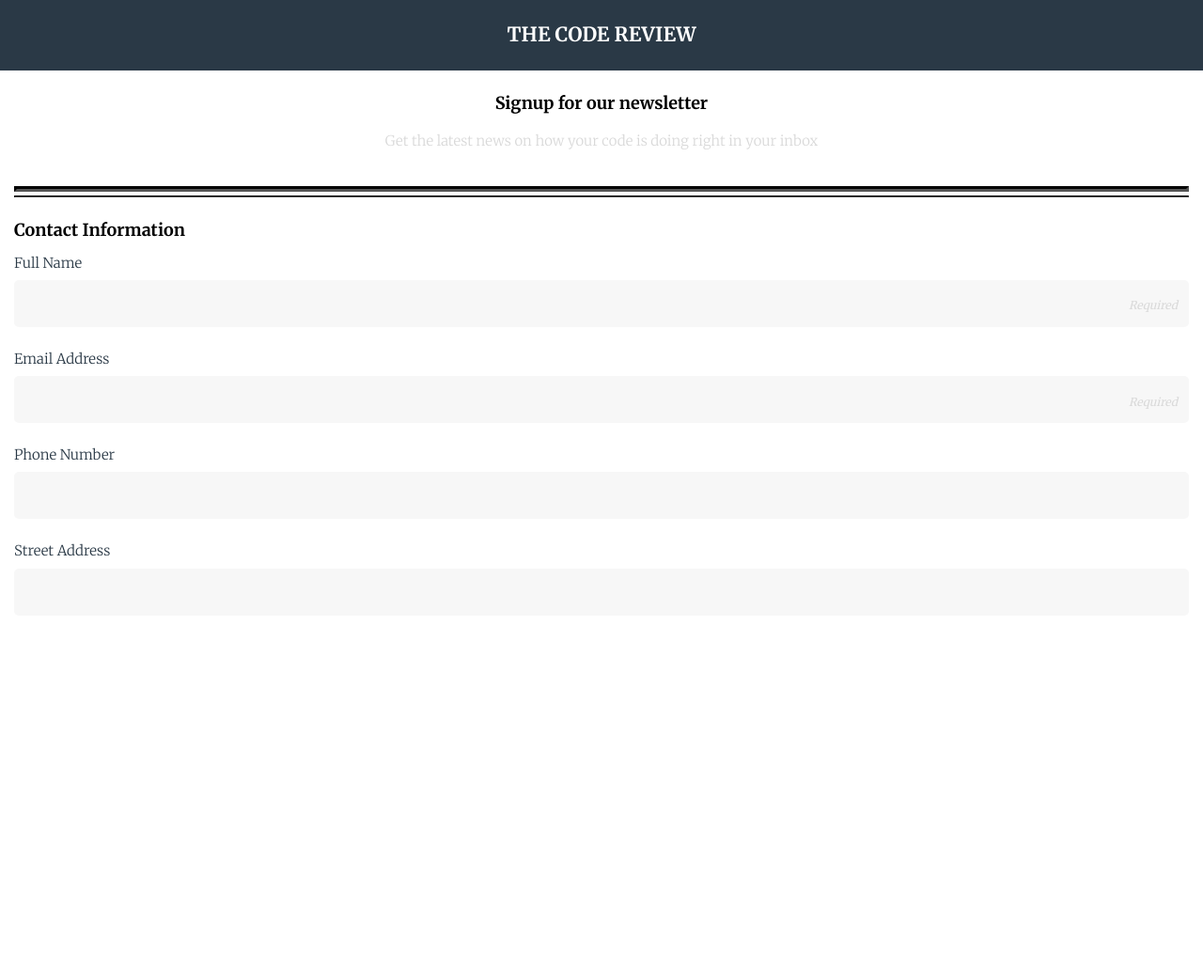
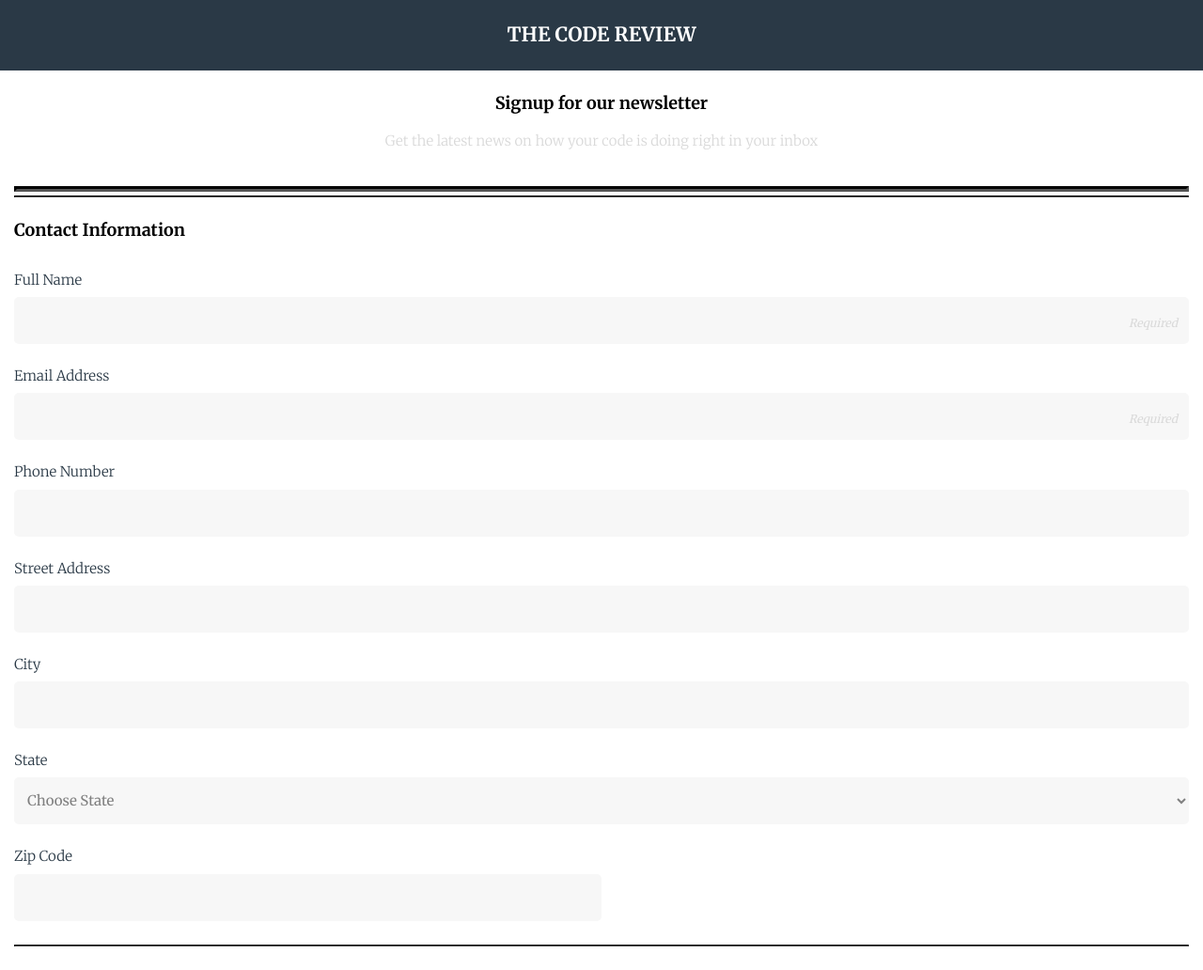
Before and after one commit to joeyashulman/techdegree-project-3, a plain HTML site: page index.html in a window 1280 px wide. Shown: the whole page at 94% size. Before the commit the page ends 800 px from the top, so only its background shows below. Drawn offline with Linux system fonts and the light colour scheme.

Commit message:
Morning commit on 8/27

```diff
--- a/css/style.css
+++ b/css/style.css
@@ -66,6 +66,7 @@ input[type="text"]::placeholder {
 }
 
 input[type="text"] {
+    cursor: pointer;
     font-size: 18px;
     padding-left: 10px;
     height: 50px;
@@ -82,6 +83,31 @@ input[type="text"]:focus {
     border-color: #2a3946;
 }
 
+input[id="zip"] {
+    width: 50%;
+}
+
+
+select[name="user_state"] {
+    cursor: pointer;
+    font-size: 15px;
+    color: grey;
+    padding-left: 10px;
+    height: 50px;
+    border-radius: 5px;
+    border: none;
+    background-color: rgb(247, 247, 247);
+    margin-bottom: 25px;
+    width: 100%;
+}
+
+select[name="user_state"]:focus {
+    outline: none;
+    border: solid;
+    border-width: 2px;
+    border-color: #2a3946;
+}
+
 
 label {
     display: block;
--- a/index.html
+++ b/index.html
@@ -20,7 +20,7 @@
             <hr>
         </div>
         <form action="index.html" method="post">
-            <h2>Contact Information</h2>
+            <h2>Contact Information</h2><br>
 
             <label for="name">Full Name</label>
             <input type="text" id="name" name="user_name" placeholder="Required">
@@ -34,6 +34,68 @@
             <label for="address">Street Address</label>
             <input type="text" id="address" name="user_address">
 
+            <label for="city">City</label>
+            <input type="text" id="city" name="user_city">
+
+            <label for="state">State</label>
+            <select id="state" name="user_state">
+                <option value="" class="select-placeholder">Choose State</option>
+                <option value="alabama">AL</option>
+                <option value="alaska">AK</option>
+                <option value="arizona">AZ</option>
+                <option value="arkansas">AR</option>
+                <option value="california">CA</option>
+                <option value="colorado">CO</option>
+                <option value="conneticiut">CT</option>
+                <option value="delaware">DE</option>
+                <option value="florida">FL</option>
+                <option value="georgia">GA</option>
+                <option value="hawaii">HI</option>
+                <option value="idaho">ID</option>
+                <option value="illinois">IL</option>
+                <option value="indiana">IN</option>
+                <option value="iowa">IA</option>
+                <option value="kansas">KS</option>
+                <option value="kentucky">KY</option>
+                <option value="louisiana">LA</option>
+                <option value="maine">ME</option>
+                <option value="maryland">MD</option>
+                <option value="massachusetts">MA</option>
+                <option value="michigan">MI</option>
+                <option value="minnesota">MN</option>
+                <option value="mississippi">MS</option>
+                <option value="missouri">MO</option>
+                <option value="montana">MT</option>
+                <option value="nebraska">NE</option>
+                <option value="nevada">NV</option>
+                <option value="new_hamshire">NH</option>
+                <option value="new_jersey">NJ</option>
+                <option value="new_mexico">NM</option>
+                <option value="new_york">NY</option>
+                <option value="north-carolina">NC</option>
+                <option value="north_dakota">ND</option>
+                <option value="ohio">OH</option>
+                <option value="oklahoma">OK</option>
+                <option value="oregon">OR</option>
+                <option value="pennsylvania">PA</option>
+                <option value="rhode_island">RI</option>
+                <option value="south_carolina">SC</option>
+                <option value="south_dakota">SD</option>
+                <option value="tennessee">TN</option>
+                <option value="texas">TX</option>
+                <option value="utah">UT</option>
+                <option value="vermont">VT</option>
+                <option value="virginia">VA</option>
+                <option value="washington">WA</option>
+                <option value="west_virginia">WV</option>
+                <option value="wisconsin">WI</option>
+                <option value="wyoming">WY</option>
+            </select>
+
+            <label for="zip">Zip Code</label>
+            <input type="text" id="zip" name="user_zip">
+
+            <hr>
 
         </form>
 
```
